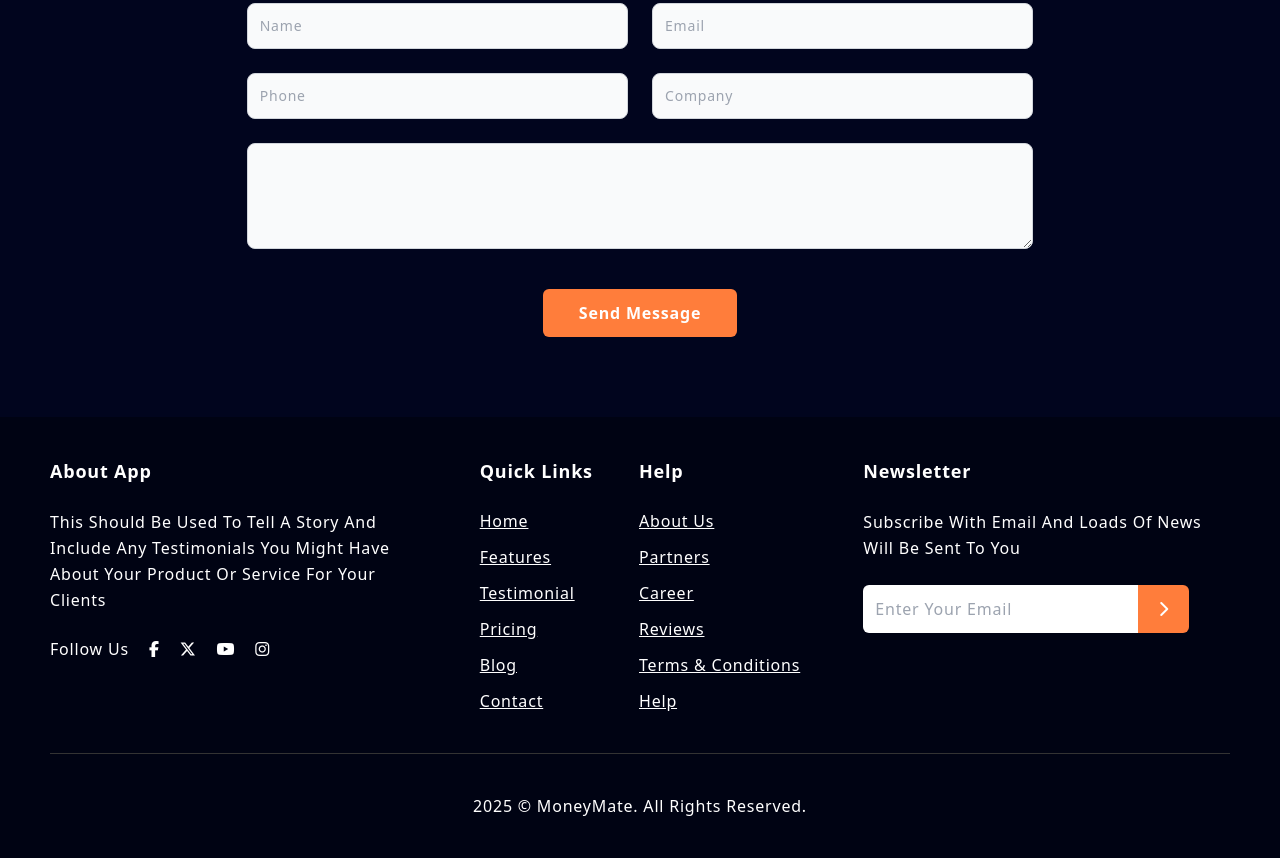
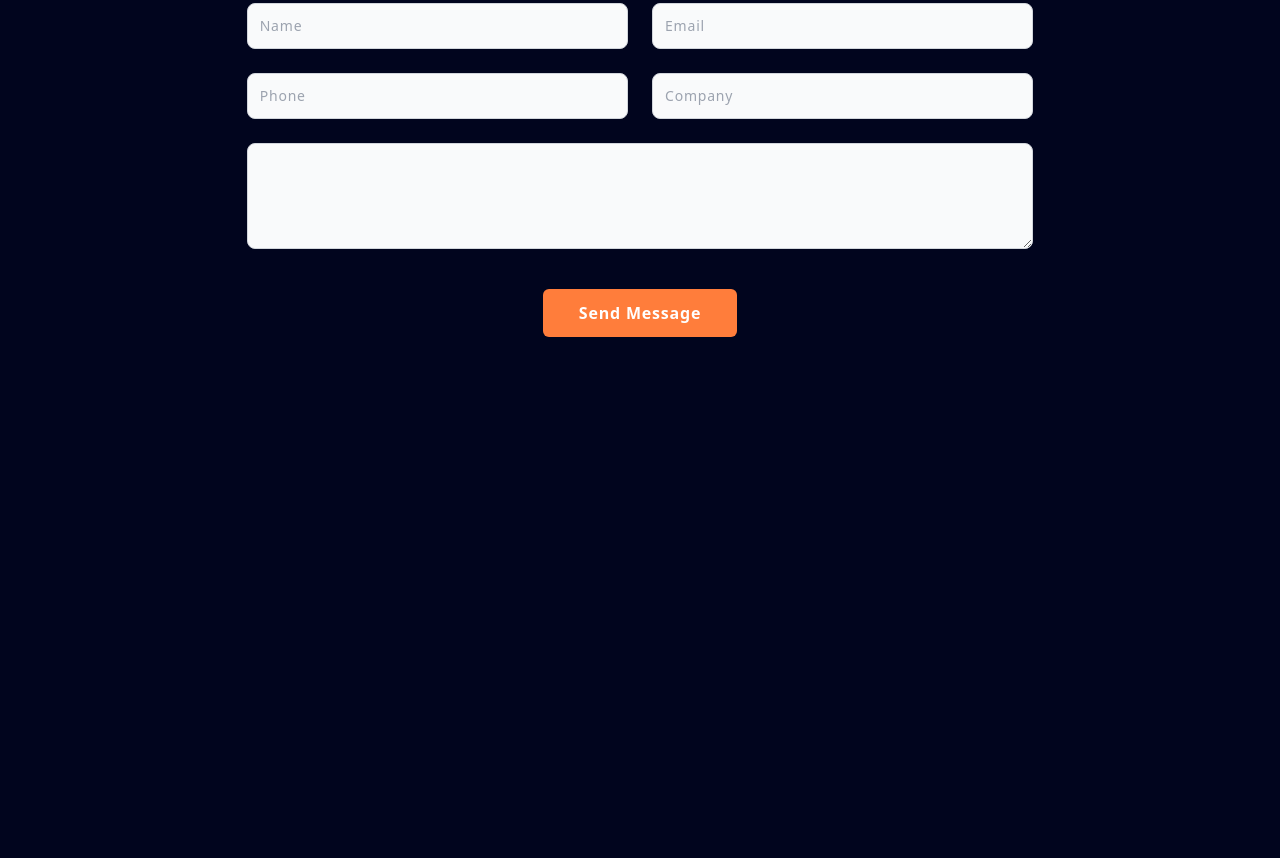
Before and after one commit to ovcharovcoder/light-code-project-src, a website: page app/pages/index.html in a window 1280 px wide. Shown: the part 6139-6997 px from the top of the page. After the commit the page ends 6556 px from the top, so only its background shows below. Drawn offline with nearby package versions, Linux system fonts and the light colour scheme; files that its build step writes are made by us from their sources; files whose address does not match are found by name.

Commit message:
Update index.html

```diff
--- a/app/pages/index.html
+++ b/app/pages/index.html
@@ -546,78 +546,5 @@ Development date: 04/02/2025 -->
 		</section>
 		<!-- Contact end -->
 
-		<!-- Footer -->
-		<footer id="footer">
-      <div class=" bg-color-primary-dark relative">
-				<div class="container py-10">
-          <div class="grid gap-10 md:grid-cols-3 pb-10">
-
-						<!-- About App -->
-            <div class="space-y-6">
-              <span class="font-bold text-lg">About App</span>
-							<p class="leading-relaxed">This Should Be Used To Tell A Story And Include Any Testimonials You Might Have About Your Product Or Service For Your Clients</p>
-							<div class="flex gap-5 items-center">
-                   <p>Follow Us</p>
-								<!-- Social links -->
-							  <a href="https://facebook.com" aria-label="Facebook" target="_blank" rel="noopener noreferrer">
-								  <i class="fa-brands fa-facebook-f cursor-pointer hover:text-color-secondary transition-all duration-300 ease-in-out"></i>
-								</a>
-								<a href="https://x.com" aria-label="Twitter" target="_blank" rel="noopener noreferrer">
-									<i class="fa-brands fa-x-twitter cursor-pointer hover:text-color-secondary transition-all duration-300 ease-in-out"></i>
-								</a>
-								<a href="https://x.com" aria-label="YouTube" target="_blank" rel="noopener noreferrer">
-									 <i class="fa-brands fa-youtube cursor-pointer hover:text-color-secondary transition-all duration-300 ease-in-out"></i>
-								</a>
-								<a href="https://www.instagram.com/instagram" aria-label="Instagram" target="_blank" rel="noopener noreferrer">
-									 <i class="fa-brands fa-instagram cursor-pointer hover:text-color-secondary transition-all duration-300 ease-in-out"></i>
-								</a>
-							</div>
-						</div>
-
-							<!-- Quick Links -->
-              <div class="flex justify-between md:justify-around">
-                 <div class="space-y-6">
-									<span class="font-bold text-lg">Quick Links</span>
-									<ul class="space-y-3">
-										<li class="underline hover:no-underline hover:text-color-secondary transition-all duration-300 ease-in-out cursor-pointer"><a href="/"></a>Home</li>
-										<li class="underline hover:no-underline hover:text-color-secondary transition-all duration-300 ease-in-out cursor-pointer"><a href="#"></a>Features</li>
-										<li class="underline hover:no-underline hover:text-color-secondary transition-all duration-300 ease-in-out cursor-pointer"><a href="#"></a>Testimonial</li>
-										<li class="underline hover:no-underline hover:text-color-secondary transition-all duration-300 ease-in-out cursor-pointer"><a href="#"></a>Pricing</li>
-										<li class="underline hover:no-underline hover:text-color-secondary transition-all duration-300 ease-in-out cursor-pointer"><a href="#"></a>Blog</li>
-										<li class="underline hover:no-underline hover:text-color-secondary transition-all duration-300 ease-in-out cursor-pointer"><a href="#"></a>Contact</li>
-									</ul>
-								 </div>
-								 <!-- Quick Links -->
-                 <div class="space-y-6">
-									<span class="font-bold text-lg">Help</span>
-									<ul class="space-y-3">
-										<li class="underline hover:no-underline hover:text-color-secondary transition-all duration-300 ease-in-out cursor-pointer"><a href="#"></a>About Us</li>
-										<li class="underline hover:no-underline hover:text-color-secondary transition-all duration-300 ease-in-out cursor-pointer"><a href="#"></a>Partners</li>
-										<li class="underline hover:no-underline hover:text-color-secondary transition-all duration-300 ease-in-out cursor-pointer"><a href="#"></a>Career</li>
-										<li class="underline hover:no-underline hover:text-color-secondary transition-all duration-300 ease-in-out cursor-pointer"><a href="#"></a>Reviews</li>
-										<li class="underline hover:no-underline hover:text-color-secondary transition-all duration-300 ease-in-out cursor-pointer"><a href="#"></a>Terms & Conditions</li>
-										<li class="underline hover:no-underline hover:text-color-secondary transition-all duration-300 ease-in-out cursor-pointer"><a href="#"></a>Help</li>
-									</ul>
-								 </div>
-					     </div>
-
-					      <!-- Form -->
-								 <div class="space-y-6">
-									<span class="font-bold text-lg">Newsletter</span>
-									<p class="leading-relaxed">Subscribe With Email And Loads Of News Will Be Sent To You</p>
-									<div class="flex items-center">
-                    <input class="w-3/4 text-color-grey bg-color-white p-2 lg:p-3 rounded-l-md focus-outline-none" placeholder="Enter Your Email">
-										<button type="submit" class="bg-color-secondary px-4 py-2 lg:px-5 lg:py-3 rounded-r-md hover:opacity-90">
-											<i class="fa-solid fa-chevron-right"></i>
-										</button>
-									</div>
-							</div>
-				  </div>
-          <div class="flex justify-center pt-10 border-t border-color-grey">
-            <p>2025 &copy; MoneyMate. All Rights Reserved.</p>
-					</div>
-			  </div>
-			</div>
-		</footer>
 </main>
 @@include('components/footer.html')
```
